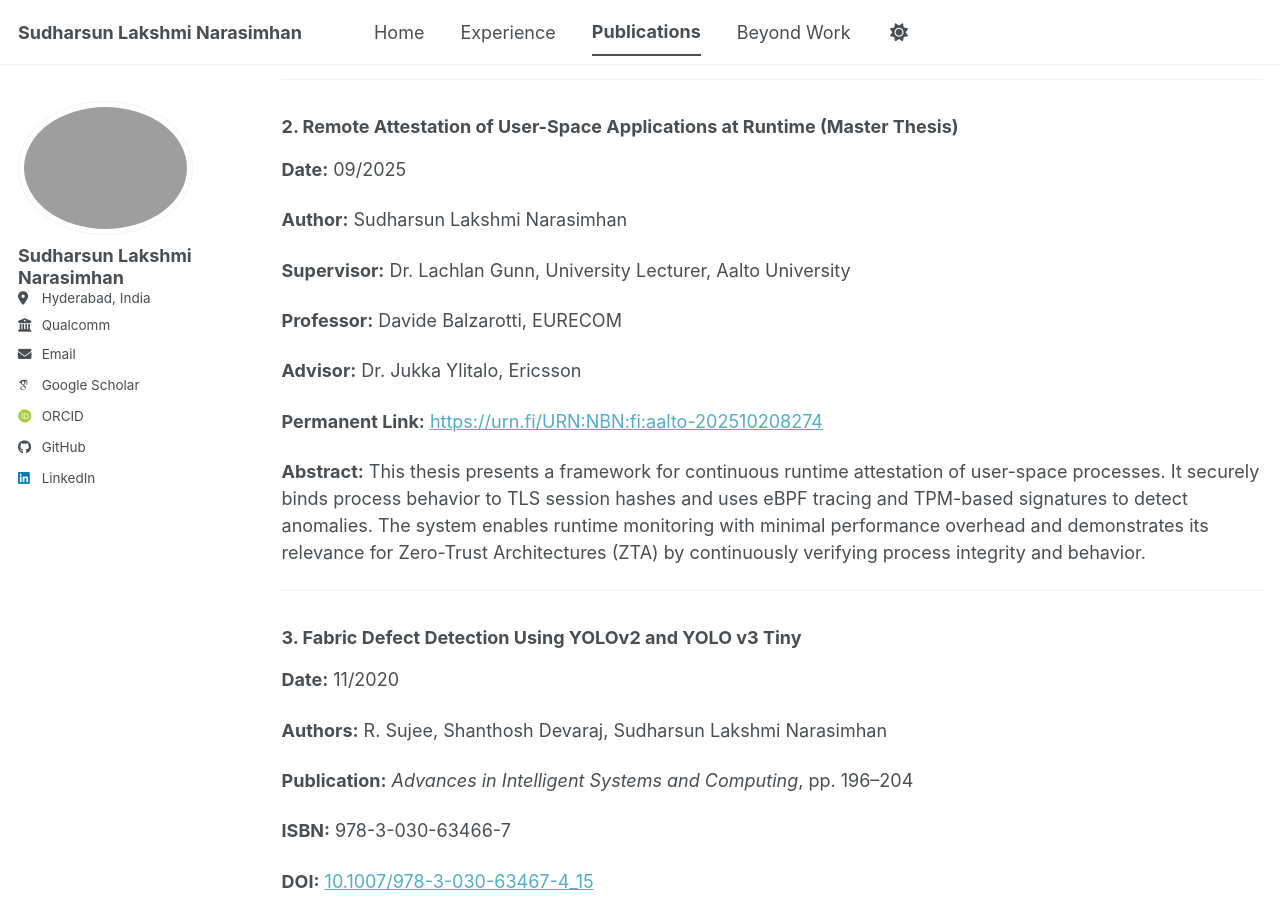
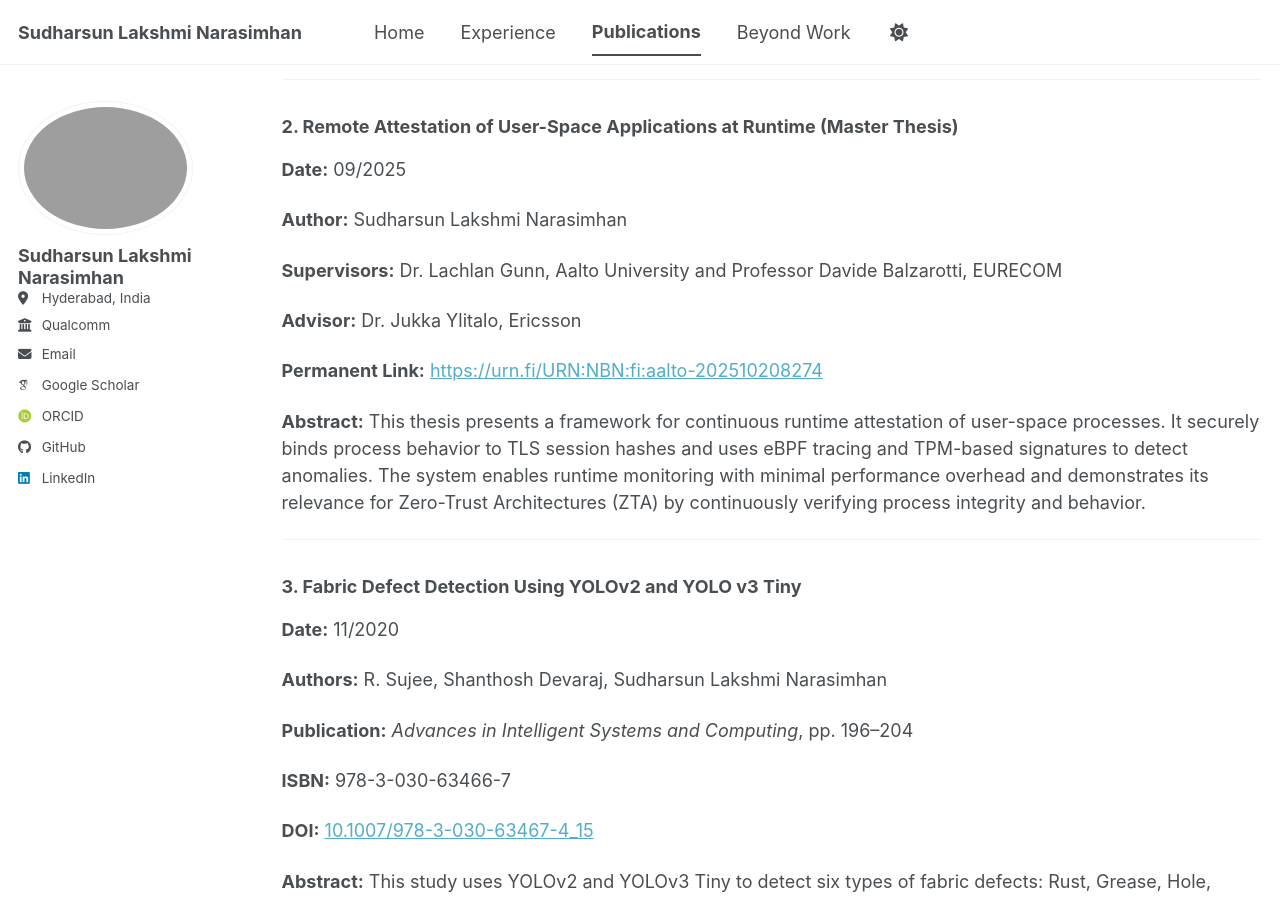
Before and after one commit to sudlaksh/sudlaksh.github.io, a Jekyll site: the page built from _pages/publications.html, in a window 1280 px wide and 900 px high, scrolled down 534 px. Built offline with Jekyll 4.4.1, drawn with Linux system fonts in a browser that asks for light colours; some web fonts are replaced; a script bundle is joined from its source files by our own code; library files that are not in the unit come from our copies.

Commit message:
Consolidate supervisor information into one line

```diff
--- a/_pages/publications.html
+++ b/_pages/publications.html
@@ -19,8 +19,7 @@ author_profile: true
   <h3>2. Remote Attestation of User-Space Applications at Runtime (Master Thesis)</h3>
   <p><strong>Date:</strong> 09/2025</p>
   <p><strong>Author:</strong> Sudharsun Lakshmi Narasimhan</p>
-  <p><strong>Supervisor:</strong> Dr. Lachlan Gunn, University Lecturer, Aalto University</p>
-  <p><strong>Professor:</strong> Davide Balzarotti, EURECOM</p>
+  <p><strong>Supervisors:</strong> Dr. Lachlan Gunn, Aalto University and Professor Davide Balzarotti, EURECOM</p>
   <p><strong>Advisor:</strong> Dr. Jukka Ylitalo, Ericsson</p>
   <p><strong>Permanent Link:</strong> <a href="https://urn.fi/URN:NBN:fi:aalto-202510208274">https://urn.fi/URN:NBN:fi:aalto-202510208274</a></p>
   <p><strong>Abstract:</strong> This thesis presents a framework for continuous runtime attestation of user-space processes. It securely binds process behavior to TLS session hashes and uses eBPF tracing and TPM-based signatures to detect anomalies. The system enables runtime monitoring with minimal performance overhead and demonstrates its relevance for Zero-Trust Architectures (ZTA) by continuously verifying process integrity and behavior.</p>
```
